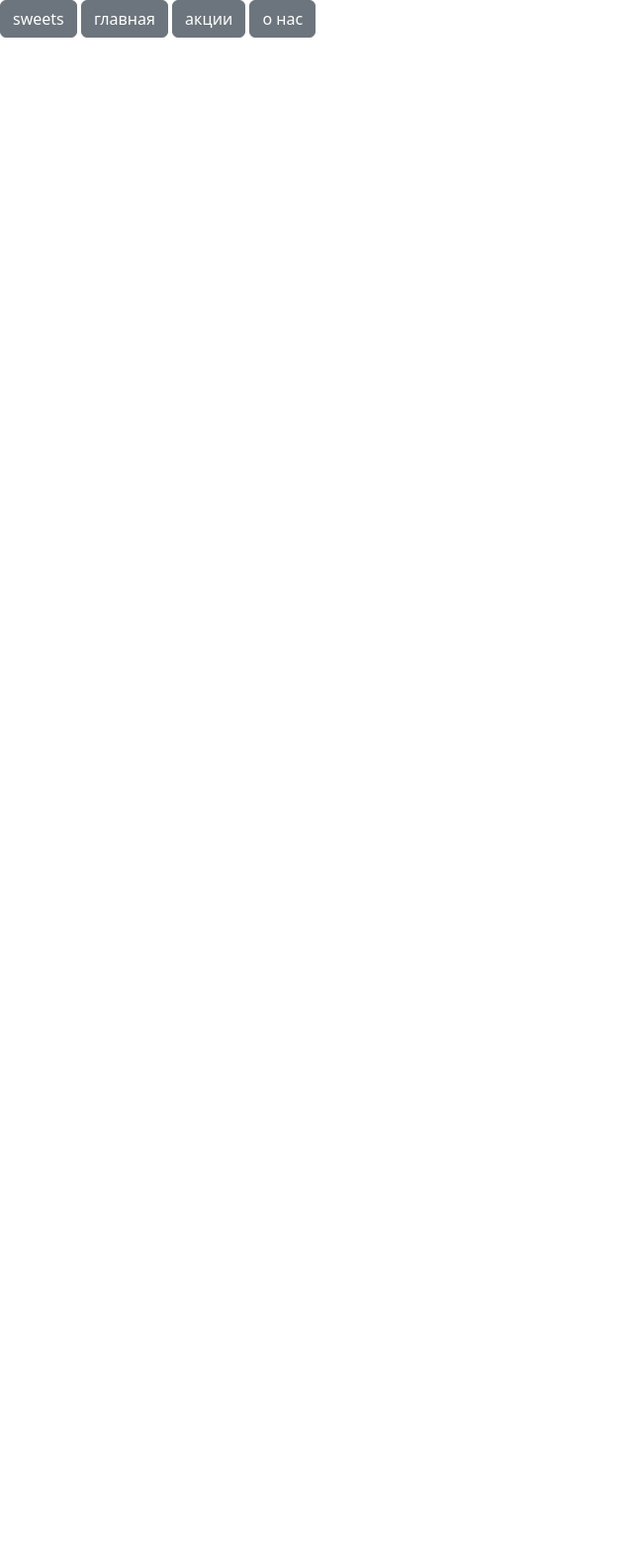
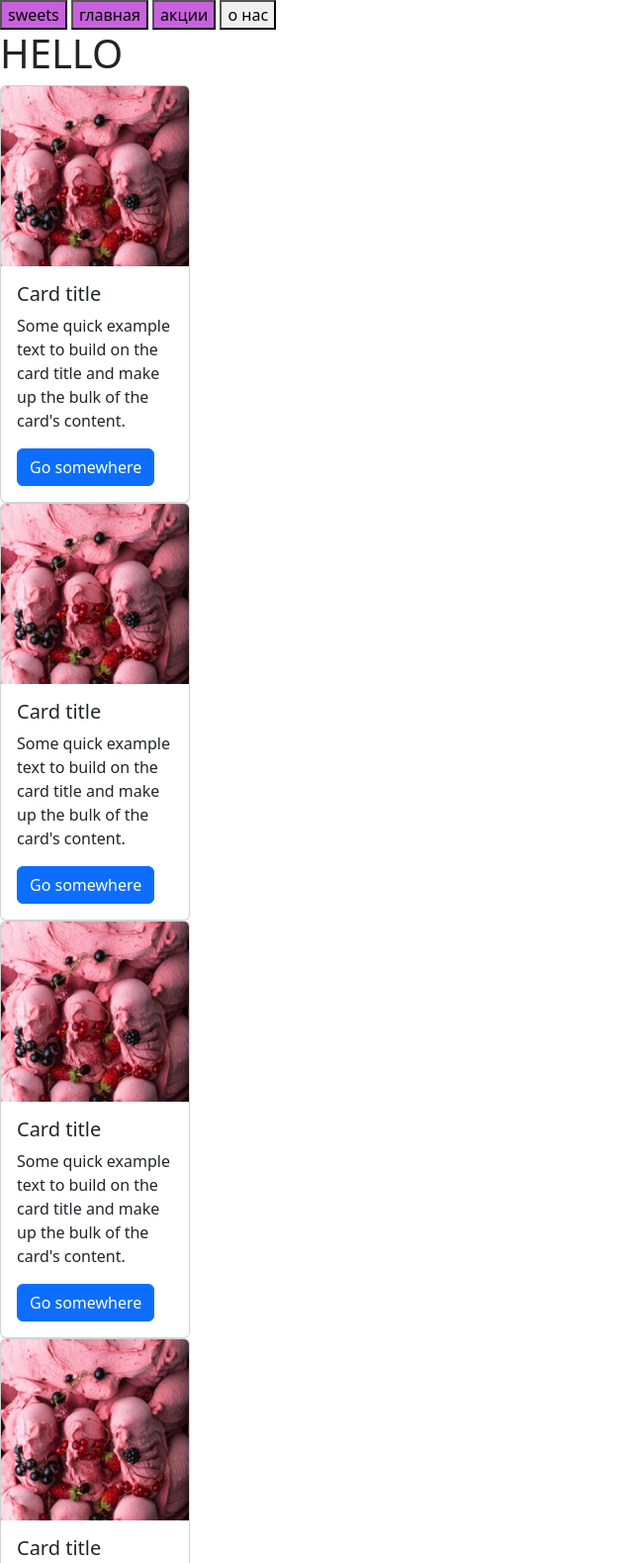
Before and after one commit to Roziya0707/project1, a plain HTML site: page index.html in a window 1280 px wide. Shown: the top 1579 px of the page at 99% size, without its empty margins (0-640 px from the left). Before the commit the page ends 800 px from the top, so only its background shows below. Drawn offline with nearby package versions, Linux system fonts and the light colour scheme.

Commit message:
dede
eerere

```diff
--- a/index.html
+++ b/index.html
@@ -6,6 +6,13 @@
     <meta name="viewport" content="width=device-width, initial-scale=1.0">
     <title>Document</title>
     <title> roziya shohaydarova </title>
+
+    <style>
+.button{
+    background-color: rgb(200, 97, 221);
+}
+
+    </style>
     <link href="https://cdn.jsdelivr.net/npm/bootstrap@5.3.0-alpha3/dist/css/bootstrap.min.css" rel="stylesheet" integrity="sha384-KK94CHFLLe+nY2dmCWGMq91rCGa5gtU4mk92HdvYe+M/SXH301p5ILy+dN9+nJOZ" crossorigin="anonymous">
 <script src="https://cdn.jsdelivr.net/npm/bootstrap@5.3.0-alpha3/dist/js/bootstrap.bundle.min.js" integrity="sha384-ENjdO4Dr2bkBIFxQpeoTz1HIcje39Wm4jDKdf19U8gI4ddQ3GYNS7NTKfAdVQSZe" crossorigin="anonymous"></script>
 </head>
@@ -15,22 +22,61 @@
 <header>
 
 
-      <button type="button" class="btn btn-secondary" data-bs-container="body" data-bs-toggle="popover" data-bs-placement="top" data-bs-content="Top popover">
+      <button type="button" class=" button" data-bs-container="body" data-bs-toggle="popover" data-bs-placement="top" data-bs-content="">
       sweets
       </button>
-      <button type="button" class="btn btn-secondary" data-bs-container="body" data-bs-toggle="popover" data-bs-placement="right" data-bs-content="Right popover">
+      <button type="button" class=" button" data-bs-container="body" data-bs-toggle="popover" data-bs-placement="right" data-bs-content="Right popover">
         главная
       </button>
-      <button type="button" class="btn btn-secondary" data-bs-container="body" data-bs-toggle="popover" data-bs-placement="bottom" data-bs-content="Bottom popover">
+      <button type="button" class="  button" data-bs-container="body" data-bs-toggle="popover" data-bs-placement="bottom" data-bs-content="Bottom popover">
         акции
       </button>
-      <button type="button" class="btn btn-secondary" data-bs-container="body" data-bs-toggle="popover" data-bs-placement="left" data-bs-content="Left popover">
+      <button type="button" class=" sbutton" data-bs-container="body" data-bs-toggle="popover" data-bs-placement="left" data-bs-content="Left popover">
         о нас
       </button>
+      <p class="h1">HELLO</p>
 
-</form>
+      <div class="card" style="width: 12rem;">
+        <img src="5.jpg" class="card-img-top" alt="...">
+        <div class="card-body">
+          <h5 class="card-title">Card title</h5>
+          <p class="card-text">Some quick example text to build on the card title and make up the bulk of the card's content.</p>
+          <a href="#" class="btn btn-primary">Go somewhere</a>
+        </div>
+      </div>
 
 
+      <div class="card" style="width: 12rem;">
+        <img src="5.jpg" class="card-img-top" alt="...">
+        <div class="card-body">
+          <h5 class="card-title">Card title</h5>
+          <p class="card-text">Some quick example text to build on the card title and make up the bulk of the card's content.</p>
+          <a href="#" class="btn btn-primary">Go somewhere</a>
+        </div>
+      </div>
+
+
+
+      <div class="card" style="width: 12rem;">
+        <img src="5.jpg" class="card-img-top" alt="...">
+        <div class="card-body">
+          <h5 class="card-title">Card title</h5>
+          <p class="card-text">Some quick example text to build on the card title and make up the bulk of the card's content.</p>
+          <a href="#" class="btn btn-primary">Go somewhere</a>
+        </div>
+      </div>
+
+
+
+
+      <div class="card" style="width: 12rem;">
+        <img src="5.jpg" class="card-img-top" alt="...">
+        <div class="card-body">
+          <h5 class="card-title">Card title</h5>
+          <p class="card-text">Some quick example text to build on the card title and make up the bulk of the card's content.</p>
+          <a href="#" class="btn btn-primary">Go somewhere</a>
+        </div>
+      </div>
 <main></main>
 
 
@@ -40,9 +86,7 @@
 <footer></footer>
 </body>
 <style>
-.button{
-    background-color: aquamarine;
-}
+
 
 
 
```
